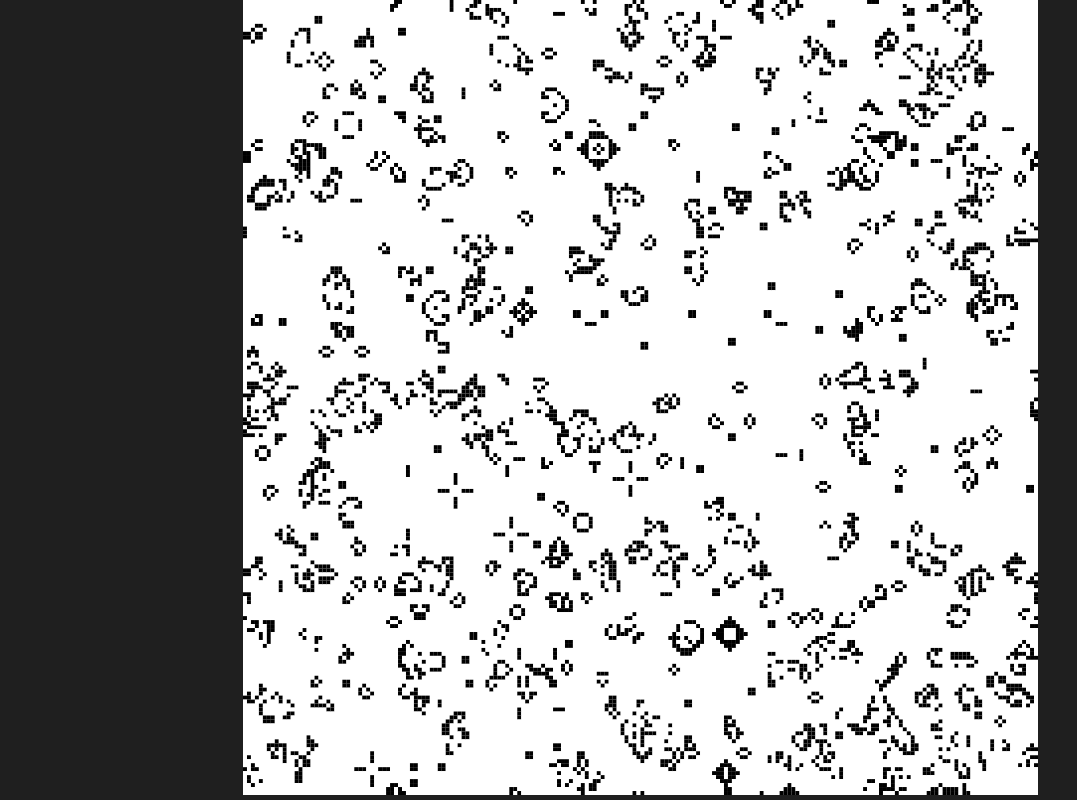
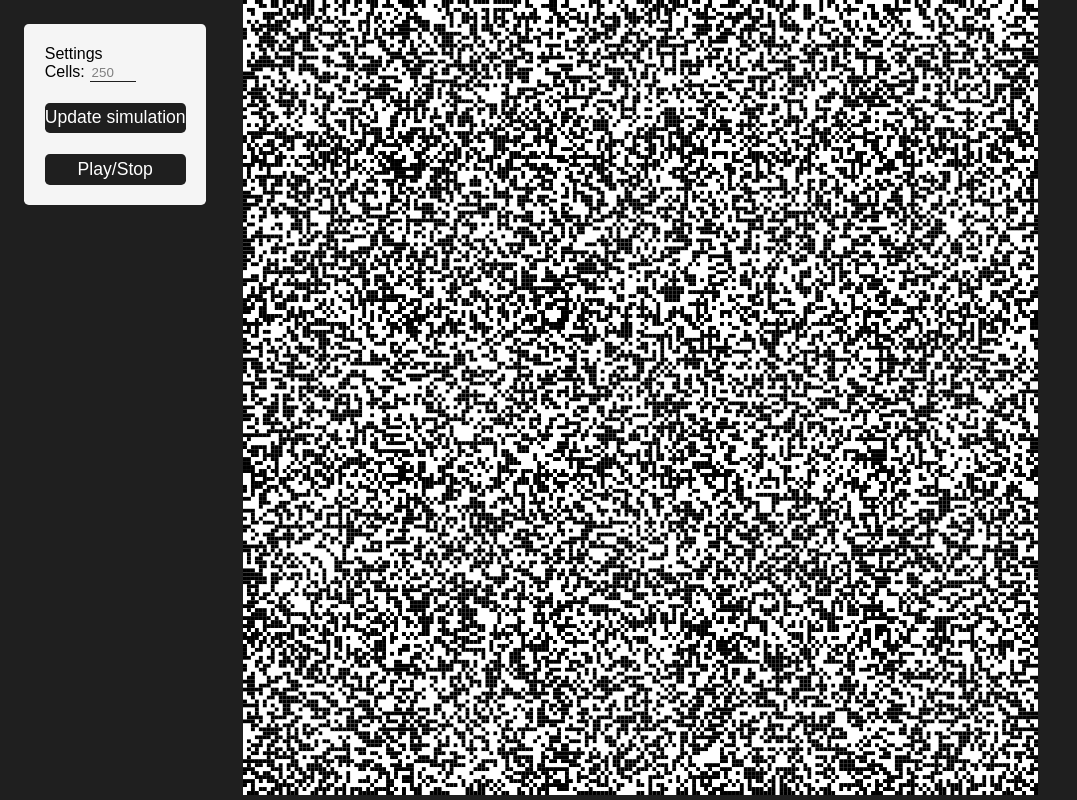
Before and after one commit to MASSHUU12/the-game-of-life-ts, a website built with Vite: page index.html in a window 1280 px wide. Shown: the whole page, without its empty margins (0-1077 px from the left). Built offline with nearby package versions, Linux system fonts and the light colour scheme; animation ran at ten frames a second; a small style sheet from the web is missing.

Commit message:
Settings panel

```diff
--- a/index.html
+++ b/index.html
@@ -9,6 +9,14 @@
 
 <body>
   <div id="app"></div>
+  <div class="settings-container">
+    <p>Settings</p>
+    <div>
+      <label for="items">Cells:</label><input type="number" id="cells" min="1" max="99999" value="250" />
+    </div>
+    <button id="save">Update simulation</button>
+    <button id="run">Play/Stop</button>
+  </div>
   <script type="module" src="/src/main.ts"></script>
 </body>
 
--- a/src/main.ts
+++ b/src/main.ts
@@ -7,23 +7,35 @@
 const cols = 200,
   rows = 200;
 let grid: Grid;
+let run = false;
 
 function setup(): void {
   canvas = new Canvas(window.innerHeight - 5, window.innerHeight - 5);
   grid = new Grid(cols, rows);
+  canvas.drawGrid(grid);
 }
 
 function play(): void {
   // TODO: Delta time
 
-  canvas.drawGrid(grid);
-  grid.update = nextGeneration(grid);
-
+  if (run) {
+    canvas.drawGrid(grid);
+    grid.update = nextGeneration(grid);
+  }
   requestAnimationFrame(play);
 }
 
-// setup();
+// Listeners
+window.addEventListener("load", setup);
+document.getElementById("run")?.addEventListener("click", () => {
+  run = !run;
+});
+document.getElementById("save")?.addEventListener("click", () => {
+  const cells = document.getElementById("cells") as HTMLInputElement;
+  const numberOfCells = parseInt(cells.value);
 
-window.addEventListener("load", setup);
+  grid = new Grid(numberOfCells, numberOfCells);
+  canvas.drawGrid(grid);
+});
 
 requestAnimationFrame(play);
--- a/src/style.scss
+++ b/src/style.scss
@@ -1,5 +1,9 @@
+@import url("https://api.fonts.coollabs.io/css2?family=Poppins:wght@300;500&display=swap");
+
 * {
   margin: 0;
+  font-family: "Poppins", sans-serif;
+  font-weight: 300;
 }
 
 body {
@@ -9,7 +13,38 @@
   background-color: #1f1f1f;
 }
 
-/* canvas {
-  border: 1px solid black;
-  margin: 2rem 0 0 0;
-} */
+.settings-container {
+  position: absolute;
+  display: flex;
+  flex-direction: column;
+  background-color: whitesmoke;
+  padding: 1.3rem;
+  border-radius: 0.3rem;
+  top: 1.5rem;
+  left: 1.5rem;
+  user-select: none;
+
+  div {
+    input[type=number] {
+      background-color: whitesmoke;
+      border-top: unset;
+      border-left: unset;
+      border-right: unset;
+      border-bottom: solid 1px #1f1f1f;
+      color: gray;
+      margin: 0 0 0 0.3rem;
+      max-width: 30%;
+    }
+  }
+
+  button {
+    margin: 1.3rem 0 0 0;
+    border: none;
+    padding: 0.3rem 0;
+    background-color: #1f1f1f;
+    color: white;
+    border-radius: 0.3rem;
+    font-size: 1.1rem;
+    cursor: pointer;
+  }
+}
```
